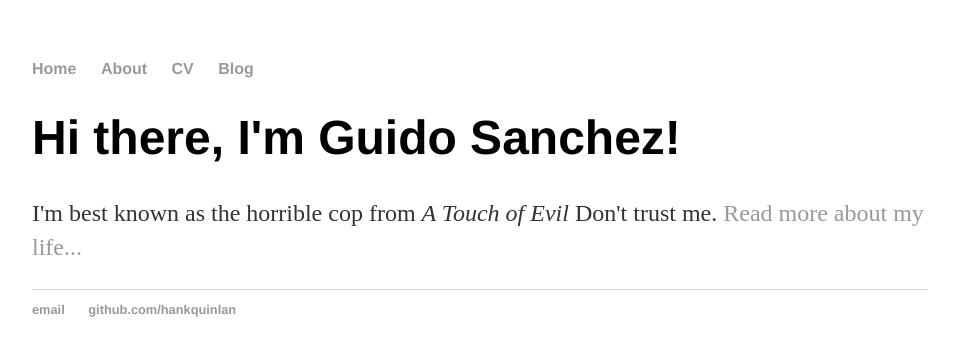
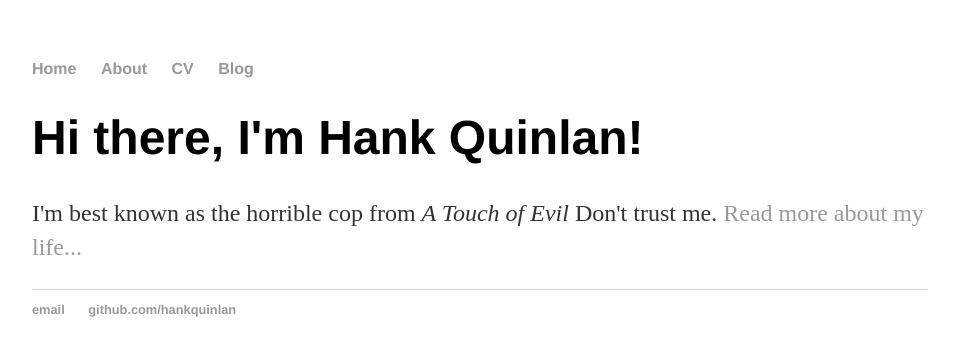
Before and after one commit to gsanchez3/gsanchez4.github.io, a Jekyll site: the page built from index.html, in a window 1280 px wide. Shown: the top 356 px of the page, without its empty margins (160-1115 px from the left). Built offline with Jekyll 4.4.1, drawn with Linux system fonts in a browser that asks for light colours.

Commit message:
Update index.html

```diff
--- a/index.html
+++ b/index.html
@@ -1,30 +1,8 @@
-<!DOCTYPE html>
-<html>
-	<head>
-		<title>Guido Sanchez, Horrible Cop</title>
-		<!-- link to main stylesheet -->
-		<link rel="stylesheet" type="text/css" href="/css/main.css">
-	</head>
-	<body>
-		<nav>
-    		<ul>
-        		<li><a href="/">Home</a></li>
-	        	<li><a href="/about">About</a></li>
-        		<li><a href="/cv">CV</a></li>
-        		<li><a href="/blog">Blog</a></li>
-    		</ul>
-		</nav>
-		<div class="container">
-    		<div class="blurb">
-        		<h1>Hi there, I'm Guido Sanchez!</h1>
-				<p>I'm best known as the horrible cop from <em>A Touch of Evil</em> Don't trust me. <a href="/about">Read more about my life...</a></p>
-    		</div><!-- /.blurb -->
-		</div><!-- /.container -->
-		<footer>
-    		<ul>
-        		<li><a href="mailto:hankquinlanhub@gmail.com">email</a></li>
-        		<li><a href="https://github.com/hankquinlan">github.com/hankquinlan</a></li>
-			</ul>
-		</footer>
-	</body>
-</html>
+---
+layout: default
+title: Hank Quinlan, Horrible Cop
+---
+<div class="blurb">
+	<h1>Hi there, I'm Hank Quinlan!</h1>
+	<p>I'm best known as the horrible cop from <em>A Touch of Evil</em> Don't trust me. <a href="/about">Read more about my life...</a></p>
+</div><!-- /.blurb -->
```
